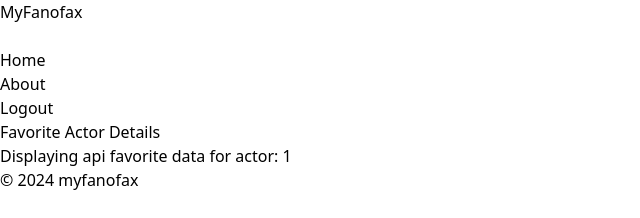
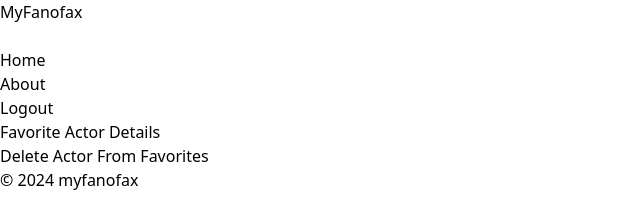
Before and after one commit to kristin-denny/MyFanofax, a React app in the folder client/: page /favorite/actor/1 in a window 1280 px wide. Shown: the top 218 px of the page, without its empty margins (0-640 px from the left). Built offline with nearby package versions, Linux system fonts and the light colour scheme; sample sign-in values are in the browser's storage; the HTML template or start-up script is replaced by a standard one.

Commit message:
delete functionality now working

```diff
--- /dev/null
+++ b/client/src/api/deleteActorAPI.tsx
@@ -0,0 +1,27 @@
+import Auth from '../auth/AuthService';
+
+export default async function deleteActor(actorId: number) {
+
+  try {
+    const response = await fetch('/api/actors/', {
+      method: 'DELETE',
+      headers: {
+        'Content-Type': 'application/json',
+        Authorization: `Bearer ${Auth.getToken()}`,
+      },
+      body: JSON.stringify({ actorId }),
+    });
+
+    const data = await response.json();
+
+    if (!response.ok) {
+      throw new Error('Information not retrieved, check network tab!');
+    }
+
+    return data;
+  } catch (err) {
+    console.error('Error deleting actor from favorites:', err);
+    return Promise.reject('Error deleting actor from favorites');
+  }
+
+  }
--- a/client/src/api/saveActorAPI.tsx
+++ b/client/src/api/saveActorAPI.tsx
@@ -5,7 +5,7 @@ export default async function saveActor(actor: any) {
     //create a new actor obj for backend
     const actorObj = {
       actorName: actor.actorName,
-      movies: "actor.movies", // do i need to stringify this?
+      movies: actor.movies.join(""), // Convert array to a string
       comments: "comment", // No comments for now - need to add comments feature
       headshotURL: actor.headshotURL,
       userId: localStorage.getItem("userId") || "0"
--- a/client/src/components/ActorCard.tsx
+++ b/client/src/components/ActorCard.tsx
@@ -1,11 +1,14 @@
 import SaveActorForm from "./SaveActorForm";
+import DeleteActorForm from "./DeleteActorForm";
 
 interface ActorCardProps {
     actorName: string;
     actorImage: string;
+    deleteFlag?: boolean;
+    actorId?: number;
 }
 
-export default function ActorCard({actorName, actorImage}: ActorCardProps) {
+export default function ActorCard({actorName, actorImage, deleteFlag = false, actorId=0}: ActorCardProps) {
 
 return (
 
@@ -14,9 +17,8 @@ return (
     <div className="flex flex-col items-center py-10">
         <img className="w-48 h-48 mb-3 rounded-full shadow-lg" src={actorImage} alt={actorName}/>
         <h5 className="mb-1 text-xl font-medium text-gray-900 dark:text-white">{actorName}</h5>
-        <p className="text-sm text-gray-500 dark:text-gray-400"><span className="font-bold">age: </span> <span className="font-bold">nationality: </span></p>
         <div className="flex mt-4 md:mt-6">
-            <SaveActorForm />
+            {deleteFlag ? <DeleteActorForm actorId={actorId} /> : <SaveActorForm />}
         </div>
     </div>
 </div>
--- /dev/null
+++ b/client/src/components/ActorDetailsForm.tsx
@@ -0,0 +1,35 @@
+import React, { useContext } from 'react';
+import { useNavigate } from 'react-router-dom';
+import { ActorContext } from '../context/ActorContext';
+import { createSlug } from '../utils/actorNameSlug';
+
+export default function ActorDetailsForm(props: any) {
+    const navigate = useNavigate();
+    const { setActor } = useContext(ActorContext); // Access the context function
+
+  function handleSubmit(e: React.FormEvent<HTMLFormElement>) {
+    e.preventDefault();
+
+    //save actor to context
+    setActor(props.actor);
+
+    // Redirect to actor deatils page
+    navigate(`favorite/actor/${createSlug(props.actor.actorName)}`);
+
+
+  }
+
+  return (
+    <div>
+      <form className="flex items-center md:items-start max-w-lg mx-auto md:mx-0" onSubmit={handleSubmit}>
+        <button
+          type="submit"
+          className="m-4"
+        >
+          <img src={props.actor.headshotURL} alt={props.actor.actorName} className="rounded-full h-32 w-32" />
+          <p className="text-center">{props.actor.actorName}</p>
+        </button>
+      </form>
+    </div>
+  );
+}
--- /dev/null
+++ b/client/src/components/DeleteActorForm.tsx
@@ -0,0 +1,37 @@
+import deleteActor from "../api/deleteActorAPI";
+import { useNavigate } from 'react-router-dom';
+import { useContext } from 'react';
+import { ActorContext } from '../context/ActorContext';
+
+export default function DeleteActorForm(props: any) {
+    const navigate = useNavigate();
+
+    const { favoriteActors, setFavoriteActors } = useContext(ActorContext); // Access the context function
+
+      function handleSubmit(e: React.FormEvent<HTMLFormElement>) {
+        e.preventDefault();
+
+        // Call backend API to add actor to favorites
+        deleteActor(props.actorId)
+          .then(() => {
+
+            //update the actor context
+            setFavoriteActors(favoriteActors.filter((actor: any) => actor.actorId !== props.actorId));
+
+
+            //redirect to home page
+            navigate(`/`);
+          })
+          .catch(() => {
+            console.error('Issues deleting actor from favorite!:');
+          });
+
+      }
+
+      return (
+
+<form className="space-y-4" onSubmit={handleSubmit}>
+            <button type='submit' className="inline-flex items-center px-4 py-2 text-sm font-medium text-center text-white bg-red-700 rounded-lg hover:bg-red-800 focus:ring-4 focus:outline-none focus:ring-blue-300">Delete Actor From Favorites</button>
+            </form>
+    );
+}
--- a/client/src/pages/FavoriteActorDetails.tsx
+++ b/client/src/pages/FavoriteActorDetails.tsx
@@ -1,21 +1,18 @@
 //this page will display the favarite actor details and also provide the option to remove the actor from the favorite list
-import { useParams } from 'react-router-dom';
-import { revertSlug } from '../utils/actorNameSlug';
+import { useContext } from 'react';
+import { ActorContext } from '../context/ActorContext';
+import ActorCard from '../components/ActorCard';
 
-export default function FavoriteActor() {
+export default function FavoriteActorDetails() {
 
-  const { name } = useParams<{ name: string }>();
-
-  // Check if name is defined before calling revertSlug
-  const originalName = name ? revertSlug(name) : "Actor not found"; // Fallback in case name is undefined
+    // Retrieve the actor data from the context
+    const { actor } = useContext(ActorContext); // Access the context function
 
     return (
-      <section className='my-6'>
+      <section className='my-6 w-full grid grid-cols-1 justify-items-center'>
         <h1 className="text-3xl font-bold mb-4 text-center md:text-left">Favorite Actor Details</h1>
 
-        <div>
-          Displaying api favorite data for actor: {originalName}
-        </div>
+        <ActorCard actorName={actor.actorName} actorImage={actor.headshotURL} deleteFlag={true} actorId={actor.actorId} />
       </section>
     );
   }
--- a/client/src/pages/Home.tsx
+++ b/client/src/pages/Home.tsx
@@ -2,6 +2,7 @@ import SearchForm from "../components/SearchForm";
 import { useEffect, useContext } from "react";
 import { ActorContext } from "../context/ActorContext";
 import getFavotieActors from "../api/retrieveFavariteActorsAPI";
+import ActorDetailsForm from "../components/ActorDetailsForm";
 
 export default function Home() {
   const { favoriteActors, setFavoriteActors } = useContext(ActorContext); // Access the context function
@@ -10,6 +11,7 @@ export default function Home() {
 
     getFavotieActors(userId)
       .then((data) => {
+        console.log('Favorite actors retrieved from API:', data); // Log API response
         // Add the favorite actors to the context
         setFavoriteActors(data);
       })
@@ -25,12 +27,10 @@ export default function Home() {
 
       <h2 className="mt-8 text-xl font-bold mb-4 text-center md:text-left">My Favorite Actors</h2>
       <div className="flex flex-wrap justify-center md:justify-start">
+
         {Array.isArray(favoriteActors) && favoriteActors.map((actor: any) => (
-          <div key={actor.actorId} className="m-4">
-            <img src={actor.headshotURL} alt={actor.actorName} className="rounded-full h-32 w-32" />
-            <p className="text-center">{actor.actorName}</p>
-          </div>
-        ))}
+          <ActorDetailsForm key={actor.actorId} actor={actor} />
+        )) || <p className="text-center">No favorite actors found</p>}
       </div>
     </section>
   );
```
